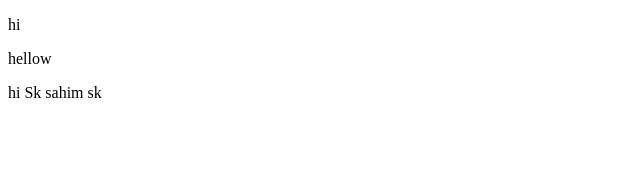
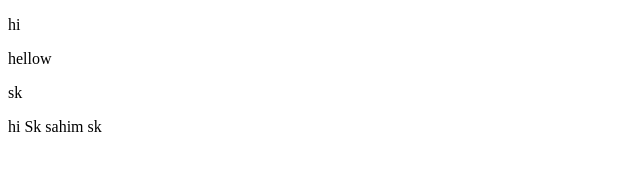
Before and after one commit to sahimsk83-crypto/Arup-Demo, a plain HTML site: page index.html in a window 1280 px wide. Shown: the whole page, without its empty margins (0-640 px from the left). Drawn offline with Linux system fonts and the light colour scheme.

Commit message:
now new  p is add

```diff
--- a/index.html
+++ b/index.html
@@ -8,6 +8,7 @@
 <body>
     <p>hi</p>
     <p>hellow</p>
+    <p>sk</p>
   <p> hi Sk sahim sk </p>
 </body>
 </html>
```
